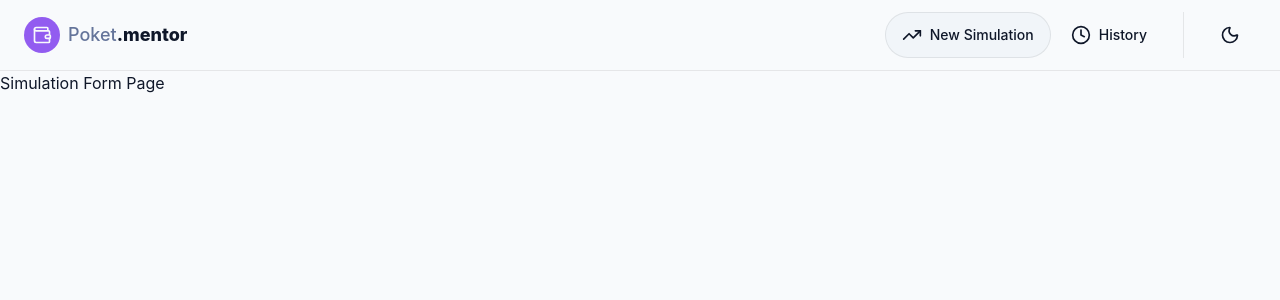
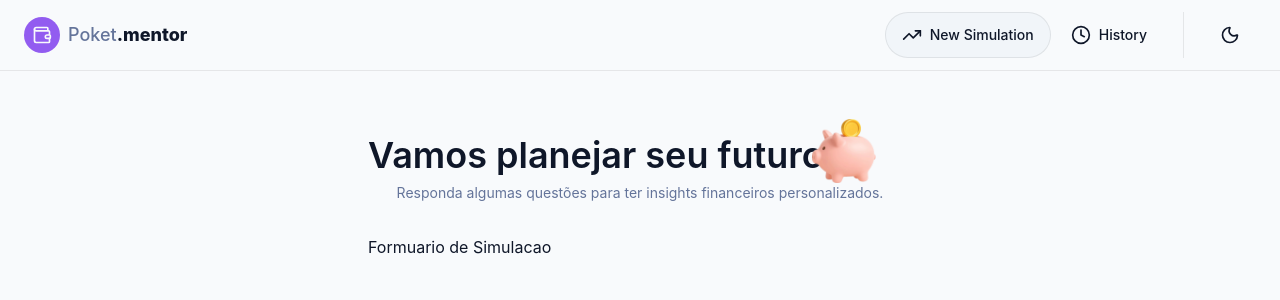
Before and after one commit to Mah30/financial-consulting, a React (Vite) app: page / in a window 1280 px wide. Shown: the top 300 px of the page. Built offline with nearby package versions, Linux system fonts and the light colour scheme.

Commit message:
feat: add SimulationForm component to SimulationFormPage

```diff
--- a/src/pages/SimulationFormPage.tsx
+++ b/src/pages/SimulationFormPage.tsx
@@ -1,12 +1,14 @@
 
 
+import { SimulationForm } from '../components/features/Simulations/Form'
+import { SimulationHero } from '../components/features/Simulations/Hero'
 
 export function SimulationFormPage() {
   return (
-  <div>
-    <h1>
-      Simulation Form Page
-    </h1>
-  </div>
+    <main className="mx-auto max-w-xl px-4 py-10 sm:py-14">
+      <SimulationHero />
+      <SimulationForm />
+
+    </main>
   )
 }
```
